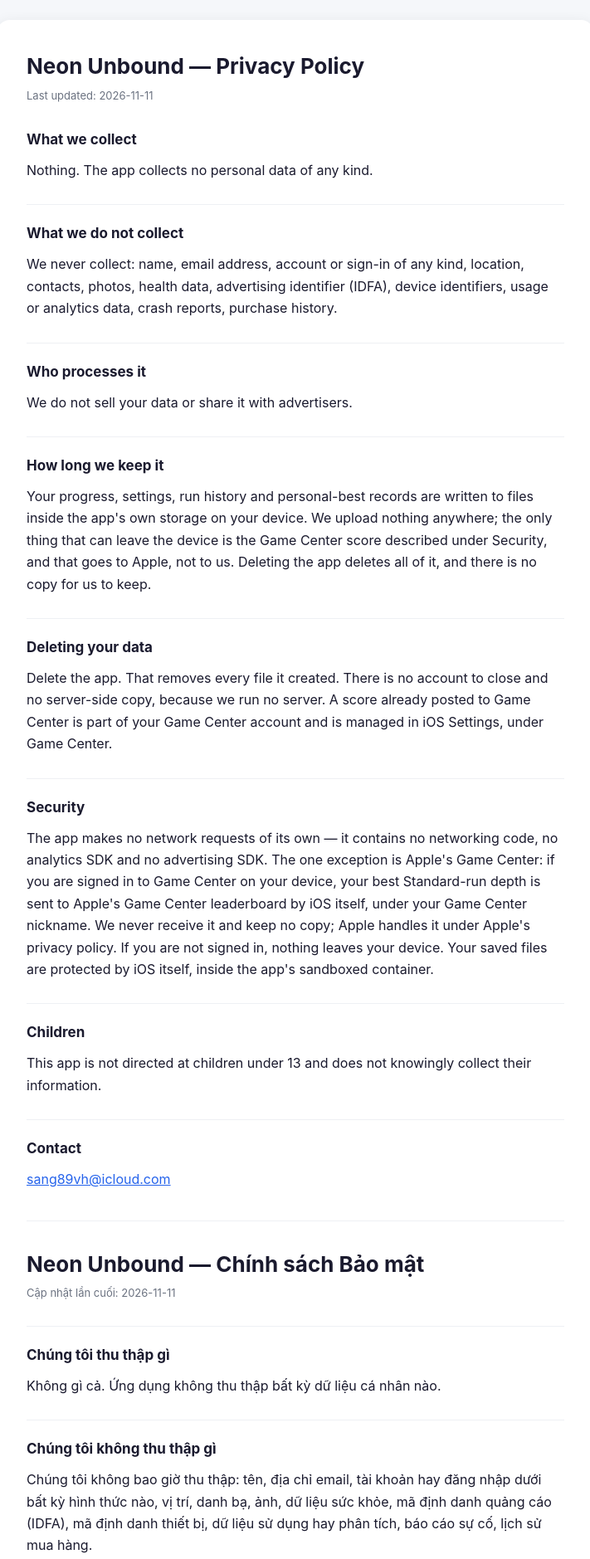
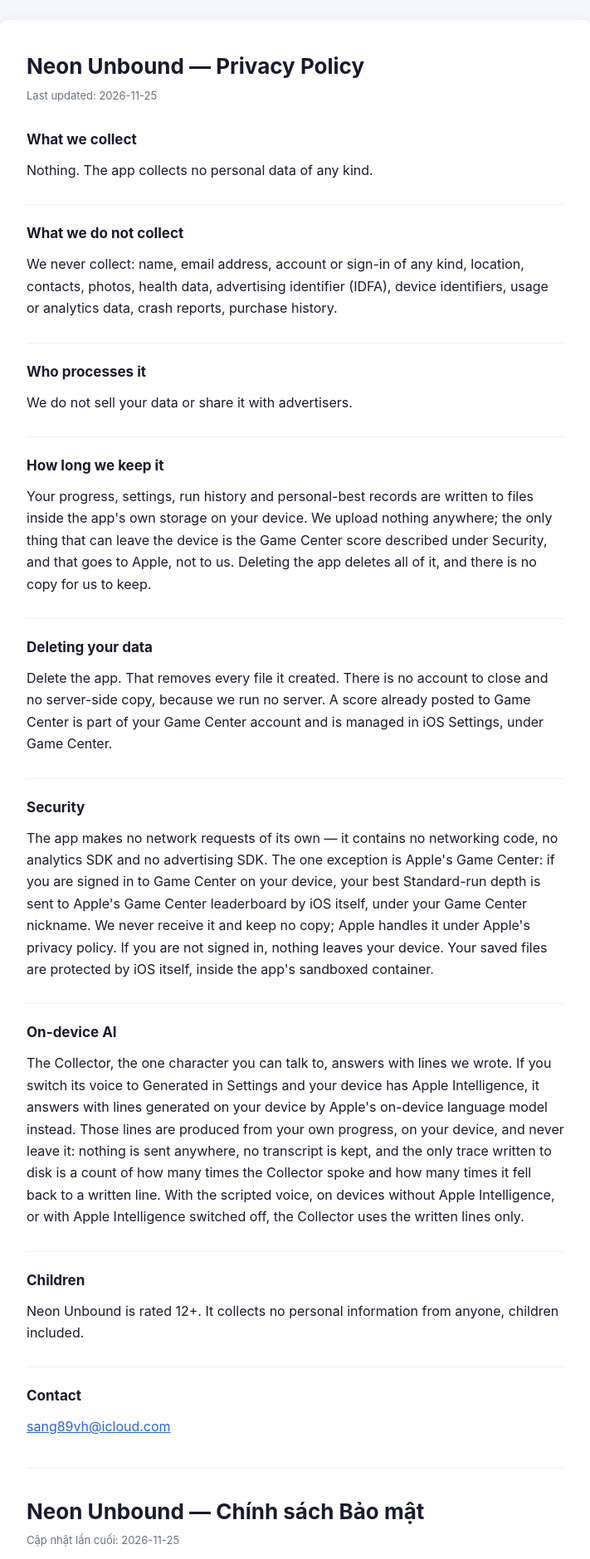
Before and after one commit to sang89vh/neon-unbound, a plain HTML site: page index.html in a window 1280 px wide. Shown: the top 1879 px of the page at 83% size, without its empty margins (284-995 px from the left). Drawn offline with Linux system fonts and the light colour scheme.

Commit message:
legal: on-device AI section, 12+ wording (2026-11-25)

```diff
--- a/index.html
+++ b/index.html
@@ -31,7 +31,7 @@ nav a{margin-right:16px}
 <body>
 <main>
 <h1>Neon Unbound — Privacy Policy</h1>
-<p class="sub">Last updated: 2026-11-11</p>
+<p class="sub">Last updated: 2026-11-25</p>
 <h2>What we collect</h2>
 <p>Nothing. The app collects no personal data of any kind.</p>
 <h2>What we do not collect</h2><p>We never collect: name, email address, account or sign-in of any kind, location, contacts, photos, health data, advertising identifier (IDFA), device identifiers, usage or analytics data, crash reports, purchase history.</p>
@@ -39,11 +39,12 @@ nav a{margin-right:16px}
 <h2>How long we keep it</h2><p>Your progress, settings, run history and personal-best records are written to files inside the app&#x27;s own storage on your device. We upload nothing anywhere; the only thing that can leave the device is the Game Center score described under Security, and that goes to Apple, not to us. Deleting the app deletes all of it, and there is no copy for us to keep.</p>
 <h2>Deleting your data</h2><p>Delete the app. That removes every file it created. There is no account to close and no server-side copy, because we run no server. A score already posted to Game Center is part of your Game Center account and is managed in iOS Settings, under Game Center.</p>
 <h2>Security</h2><p>The app makes no network requests of its own — it contains no networking code, no analytics SDK and no advertising SDK. The one exception is Apple&#x27;s Game Center: if you are signed in to Game Center on your device, your best Standard-run depth is sent to Apple&#x27;s Game Center leaderboard by iOS itself, under your Game Center nickname. We never receive it and keep no copy; Apple handles it under Apple&#x27;s privacy policy. If you are not signed in, nothing leaves your device. Your saved files are protected by iOS itself, inside the app&#x27;s sandboxed container.</p>
-<h2>Children</h2><p>This app is not directed at children under 13 and does not knowingly collect their information.</p>
+<h2>On-device AI</h2><p>The Collector, the one character you can talk to, answers with lines we wrote. If you switch its voice to Generated in Settings and your device has Apple Intelligence, it answers with lines generated on your device by Apple&#x27;s on-device language model instead. Those lines are produced from your own progress, on your device, and never leave it: nothing is sent anywhere, no transcript is kept, and the only trace written to disk is a count of how many times the Collector spoke and how many times it fell back to a written line. With the scripted voice, on devices without Apple Intelligence, or with Apple Intelligence switched off, the Collector uses the written lines only.</p>
+<h2>Children</h2><p>Neon Unbound is rated 12+. It collects no personal information from anyone, children included.</p>
 <h2>Contact</h2><p><a href="mailto:sang89vh@icloud.com">sang89vh@icloud.com</a></p>
 <hr style="margin:36px 0;border:0;border-top:1px solid #eef0f4">
 <h1>Neon Unbound — Chính sách Bảo mật</h1>
-<p class="sub">Cập nhật lần cuối: 2026-11-11</p>
+<p class="sub">Cập nhật lần cuối: 2026-11-25</p>
 <h2>Chúng tôi thu thập gì</h2>
 <p>Không gì cả. Ứng dụng không thu thập bất kỳ dữ liệu cá nhân nào.</p>
 <h2>Chúng tôi không thu thập gì</h2><p>Chúng tôi không bao giờ thu thập: tên, địa chỉ email, tài khoản hay đăng nhập dưới bất kỳ hình thức nào, vị trí, danh bạ, ảnh, dữ liệu sức khỏe, mã định danh quảng cáo (IDFA), mã định danh thiết bị, dữ liệu sử dụng hay phân tích, báo cáo sự cố, lịch sử mua hàng.</p>
@@ -51,7 +52,8 @@ nav a{margin-right:16px}
 <h2>Giữ trong bao lâu</h2><p>Tiến trình, cài đặt, lịch sử lượt chơi và kỷ lục cá nhân của bạn được ghi vào các tệp trong bộ nhớ riêng của ứng dụng trên máy bạn. Chúng tôi không tải gì lên bất kỳ đâu; thứ duy nhất có thể rời khỏi máy là điểm Game Center nêu ở mục Bảo mật, và nó được gửi tới Apple, không phải tới chúng tôi. Gỡ ứng dụng là xóa sạch tất cả, và chúng tôi không giữ bản sao nào.</p>
 <h2>Xóa dữ liệu</h2><p>Gỡ ứng dụng. Thao tác đó xóa mọi tệp mà ứng dụng đã tạo. Không có tài khoản nào để đóng và không có bản sao nào trên máy chủ, vì chúng tôi không vận hành máy chủ nào. Điểm đã gửi lên Game Center thuộc tài khoản Game Center của bạn và được quản lý trong Cài đặt của iOS, mục Game Center.</p>
 <h2>Bảo mật</h2><p>Ứng dụng không tự thực hiện bất kỳ yêu cầu mạng nào — nó không chứa mã kết nối mạng, không có SDK phân tích và không có SDK quảng cáo. Ngoại lệ duy nhất là Game Center của Apple: nếu bạn đã đăng nhập Game Center trên máy, độ sâu tốt nhất của lượt chơi Standard sẽ được chính iOS gửi lên bảng xếp hạng Game Center của Apple, dưới biệt danh Game Center của bạn. Chúng tôi không bao giờ nhận được và không giữ bản sao nào; Apple xử lý dữ liệu đó theo chính sách quyền riêng tư của Apple. Nếu bạn không đăng nhập, không có gì rời khỏi máy. Các tệp lưu của bạn được chính iOS bảo vệ, bên trong vùng chứa riêng của ứng dụng.</p>
-<h2>Trẻ em</h2><p>Ứng dụng không dành cho trẻ dưới 13 tuổi và không cố ý thu thập thông tin của trẻ em.</p>
+<h2>AI trên thiết bị</h2><p>Trạm Thu, nhân vật duy nhất bạn có thể trò chuyện, trả lời bằng những câu thoại do chúng tôi viết sẵn. Nếu bạn chuyển Giọng Trạm Thu sang Tự tạo trong Cài đặt và thiết bị của bạn có Apple Intelligence, Trạm Thu sẽ trả lời bằng những câu được tạo ngay trên thiết bị của bạn bởi mô hình ngôn ngữ trên thiết bị của Apple. Những câu ấy được tạo từ tiến trình của chính bạn, trên máy của bạn, và không bao giờ rời khỏi máy: không gửi đi đâu, không lưu bản ghi hội thoại, và dấu vết duy nhất ghi xuống đĩa là số lần Trạm Thu nói và số lần nó phải quay về câu viết sẵn. Với Giọng Trạm Thu ở chế độ Kịch bản, trên thiết bị không có Apple Intelligence, hoặc khi Apple Intelligence bị tắt, Trạm Thu chỉ sử dụng các câu thoại đã viết sẵn.</p>
+<h2>Trẻ em</h2><p>Neon Unbound được xếp hạng 12+. Trò chơi không thu thập thông tin cá nhân từ bất kỳ ai, kể cả trẻ em.</p>
 <h2>Liên hệ</h2><p><a href="mailto:sang89vh@icloud.com">sang89vh@icloud.com</a></p>
 <nav><a href="https://sang89vh.github.io/neon-unbound/support/">Support</a></nav>
 </main>
```
